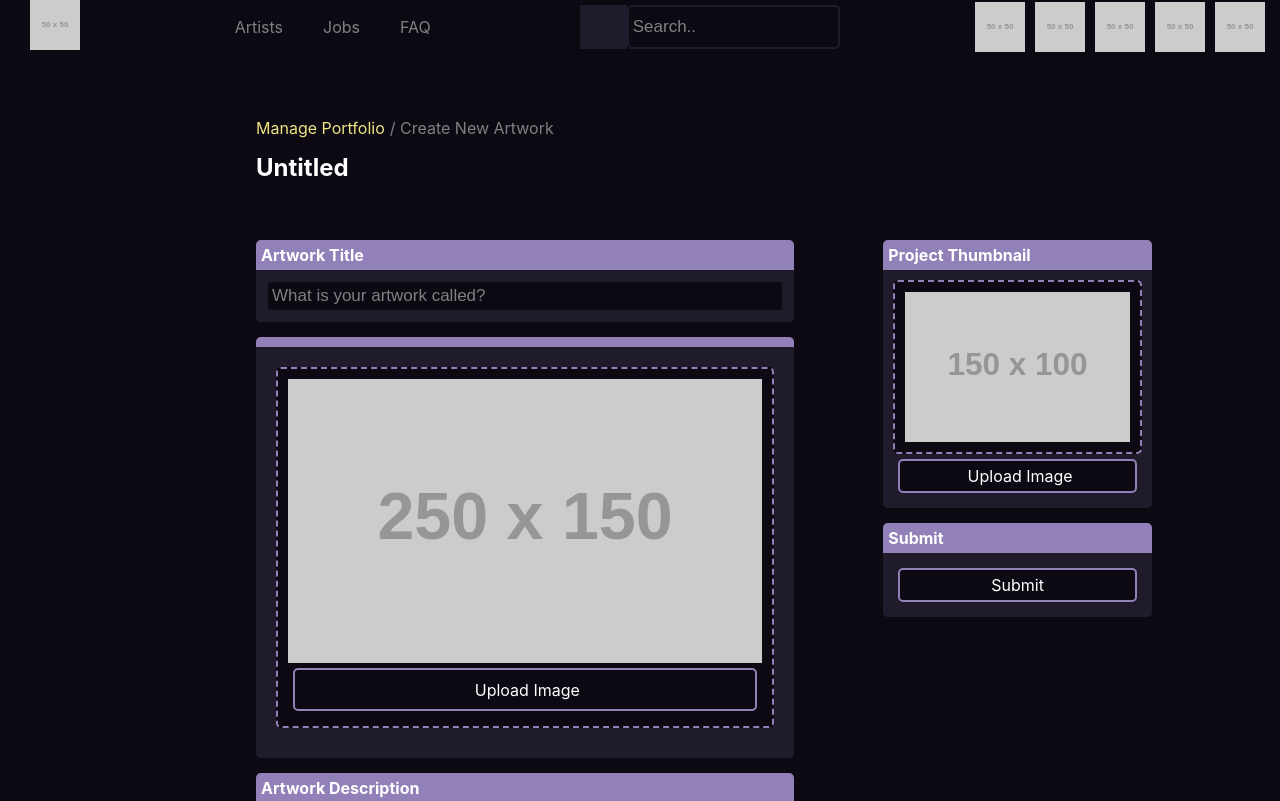
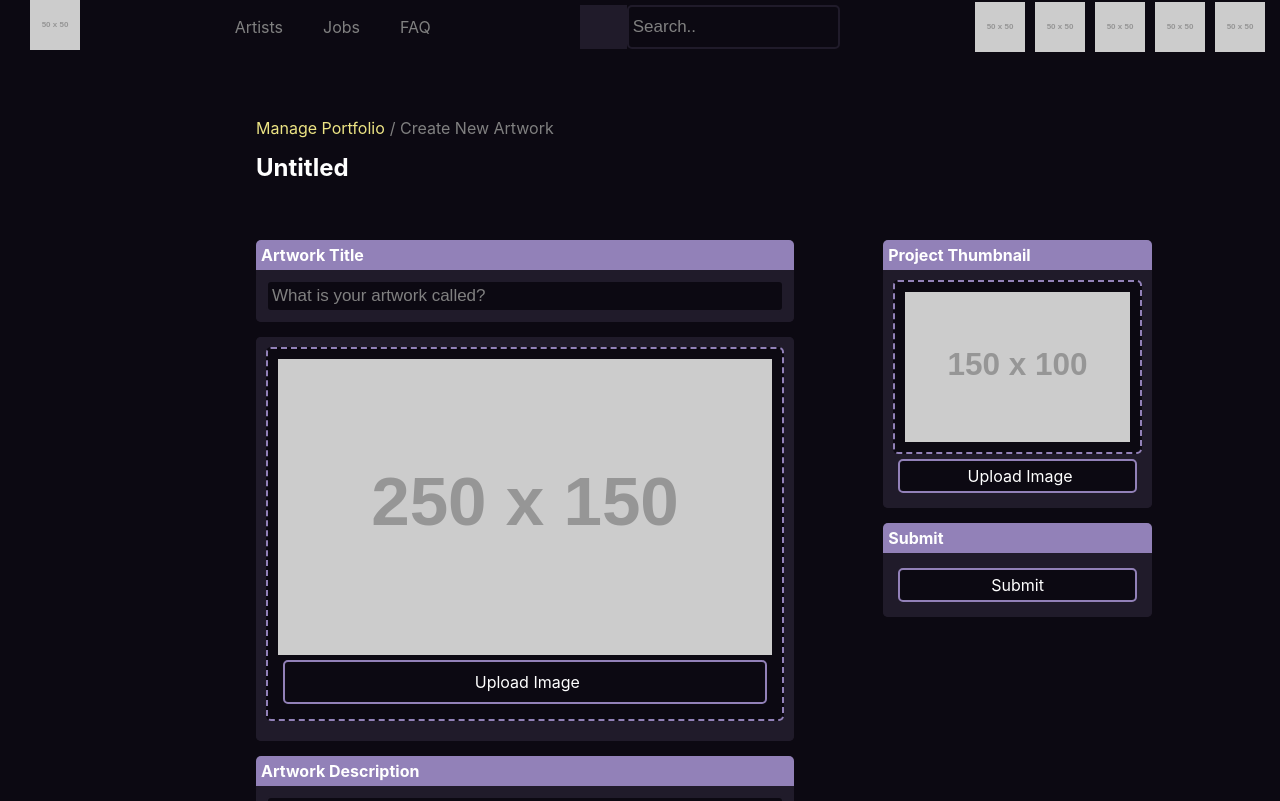
Before and after one commit to JaKriFal/Web-Project-Group-5, a React (Create React App) app in the folder Project/Frontend/artsite-front/: page /newproject in a window 1280 px wide. Shown: the top 801 px of the page. Built offline with nearby package versions, Linux system fonts and the light colour scheme.

Commit message:
Made it so card won't provide header if title is not given

```diff
--- a/Project/Frontend/artsite-front/src/components/Card.js
+++ b/Project/Frontend/artsite-front/src/components/Card.js
@@ -1,9 +1,11 @@
 const Card = ({ title, children }) => {
   return (
     <div className="card">
-      <div className="card-header">
-        <h4 className="card-title">{title}</h4>
-      </div>
+      {title && (
+        <div className="card-header">
+          <h4 className="card-title">{title}</h4>
+        </div>
+      )}
       <fieldset className="card-body">{children}</fieldset>
     </div>
   );
--- a/Project/Frontend/artsite-front/src/pages/Newp.js
+++ b/Project/Frontend/artsite-front/src/pages/Newp.js
@@ -48,9 +48,7 @@ export default function Nav() {
               />
             </Card>
             <Card>
-              <div className="card-body">
-                <ImageUploader />
-              </div>
+              <ImageUploader />
             </Card>
             <Card title="Artwork Description">
               <textarea
```
